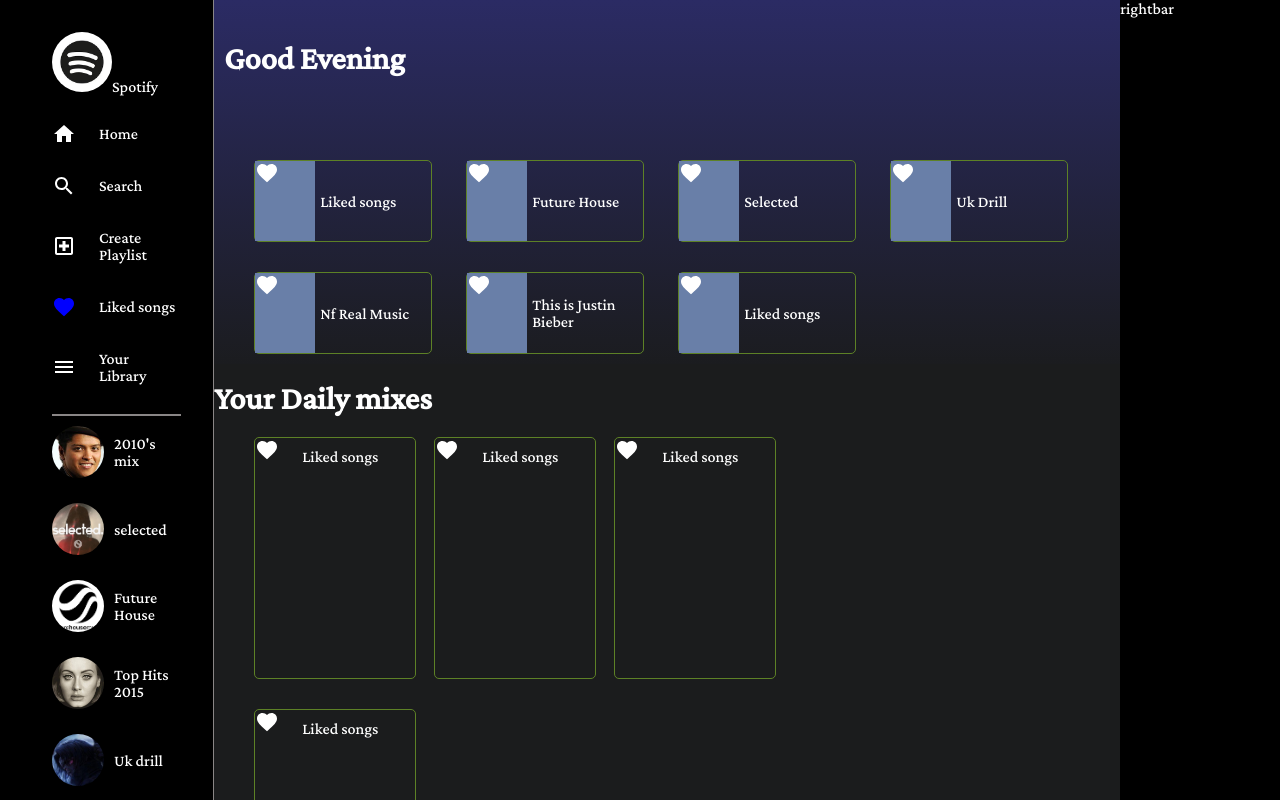
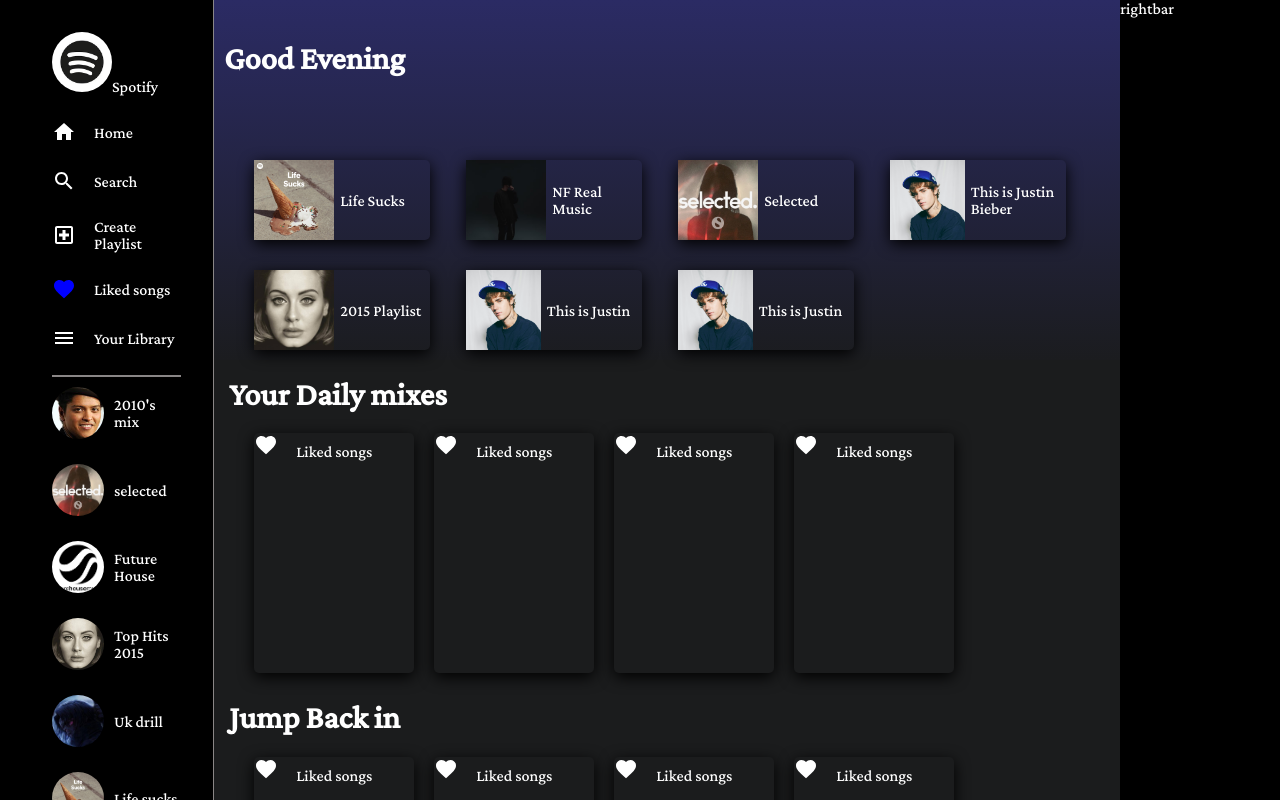
Before and after one commit to jck-bit/Spotify_app, a React (Create React App) app: page / in a window 1280 px wide. Shown: the top 800 px of the page. Built offline with nearby package versions, Linux system fonts and the light colour scheme; a web font is replaced by a local one.

Commit message:
Your Daily mixes

```diff
--- a/src/components/songs/Songs.jsx
+++ b/src/components/songs/Songs.jsx
@@ -20,45 +20,45 @@ export default function Songs() {
                 <ul className='myList'>
                     <li className="order">
                         <div className="Icon">
-                         <Favorite className='songIcon'/>
+                          <img src="/assets/person/life_sucks.jpeg" alt="" className="iconImg" />
                         </div>
-                    <span className='sidebarListItemText'>Liked songs</span>
+                    <span className='sidebarListItemText'>Life Sucks</span>
                     </li>
                     <li className="order">
                         <div className="Icon">
-                         <Favorite className='songIcon'/>
+                          <img src="/assets/person/nf.jpg" alt="" className="iconImg" />
                         </div>
-                    <span className='sidebarListItemText'>Future House</span>
+                    <span className='sidebarListItemText'>NF Real Music</span>
                     </li>
                     <li className="order">
                         <div className="Icon">
-                         <Favorite className='songIcon'/>
+                          <img src="/assets/person/selected.jpg" alt="" className="iconImg" />
                         </div>
                     <span className='sidebarListItemText'>Selected</span>
                     </li>
                     <li className="order">
                         <div className="Icon">
-                         <Favorite className='songIcon'/>
-                        </div>
-                    <span className='sidebarListItemText'>Uk Drill</span>
-                    </li>
-                    <li className="order">
-                        <div className="Icon">
-                         <Favorite className='songIcon'/>
-                        </div>
-                    <span className='sidebarListItemText'>Nf Real Music</span>
-                    </li>
-                    <li className="order">
-                        <div className="Icon">
-                         <Favorite className='songIcon'/>
+                          <img src="/assets/person/jb.jpg" alt="" className="iconImg" />
                         </div>
                     <span className='sidebarListItemText'>This is Justin Bieber</span>
                     </li>
                     <li className="order">
                         <div className="Icon">
-                         <Favorite className='songIcon'/>
+                          <img src="/assets/person/2015.jpg" alt="" className="iconImg" />
                         </div>
-                    <span className='sidebarListItemText'>Liked songs</span>
+                    <span className='sidebarListItemText'>2015 Playlist</span>
+                    </li>
+                    <li className="order">
+                        <div className="Icon">
+                          <img src="/assets/person/jb.jpg" alt="" className="iconImg" />
+                        </div>
+                    <span className='sidebarListItemText'>This is Justin</span>
+                    </li>
+                    <li className="order">
+                        <div className="Icon">
+                          <img src="/assets/person/jb.jpg" alt="" className="iconImg" />
+                        </div>
+                    <span className='sidebarListItemText'>This is Justin</span>
                     </li>
                 </ul>
             </div>
@@ -88,6 +88,29 @@ export default function Songs() {
                 </li>
                 </ul>
             </div>
+            <div className="header">
+                <h1>Jump Back  in </h1>
+            </div>
+            <div className="downer">
+             <ul className='another_one'>
+                <li className="school_bus">
+                    <Favorite className='sidebarIcon'/>
+                    <span className='sidebarListItemText'>Liked songs</span>
+                </li>
+                <li className="school_bus">
+                    <Favorite className='sidebarIcon'/>
+                    <span className='sidebarListItemText'>Liked songs</span>
+                </li>
+                <li className="school_bus">
+                    <Favorite className='sidebarIcon'/>
+                    <span className='sidebarListItemText'>Liked songs</span>
+                </li>
+                <li className="school_bus">
+                    <Favorite className='sidebarIcon'/>
+                    <span className='sidebarListItemText'>Liked songs</span>
+                </li>
+                </ul>
+            </div>
         </div>
         <hr/>
        <Footer />
--- a/src/components/songs/songs.css
+++ b/src/components/songs/songs.css
@@ -26,42 +26,52 @@ h1{
 
     margin-top: 0px
 }
+
+
 .order{
     width: 11rem;
     height: 5rem;
     border-radius: 5px;
     display: flex;
     align-items: center;
-    border: 1px solid rgb(93, 129, 38);
+    box-shadow: 0px 4px 15px rgba(1, 1, 1, 10);
     margin-bottom: 10px;
 }
 
+.order:hover{
+    cursor:pointer;
+}
+
 .Icon{
-    background-color: rgb(105, 127, 168);
+    /* background-color: rgb(105, 127, 168); */
     align-items: center;
+    border-radius:5px;
     height: 5rem;
-    padding-right: 35px;
+    padding-right: 5px;
     border-right: 1px solid transparent;
 }
-/* .songIcon{
 
-} */
+.iconImg{
+    height:5rem;
+}
 
 .sidebarListItemText{
-    padding: 5px;
+    padding: px;
 }
-
+.header{
+    margin-left:15px;
+}
 
 .another_one{
     list-style: none;
     display:grid;
     grid-gap: 20px;
-    grid-template-columns: repeat(3, 10rem);
+    grid-template-columns: repeat(4, 10rem);
 }
 .school_bus{
     width: 10rem;
     height: 15rem;
     border-radius: 5px;
-    border: 1px solid rgb(93, 129, 38);
+    box-shadow: 0px 4px 15px rgba(1, 1, 1, 10);
     margin-bottom: 10px;
 }
```
Also changed, not shown: public/assets/person/images (1).jpeg (added).
